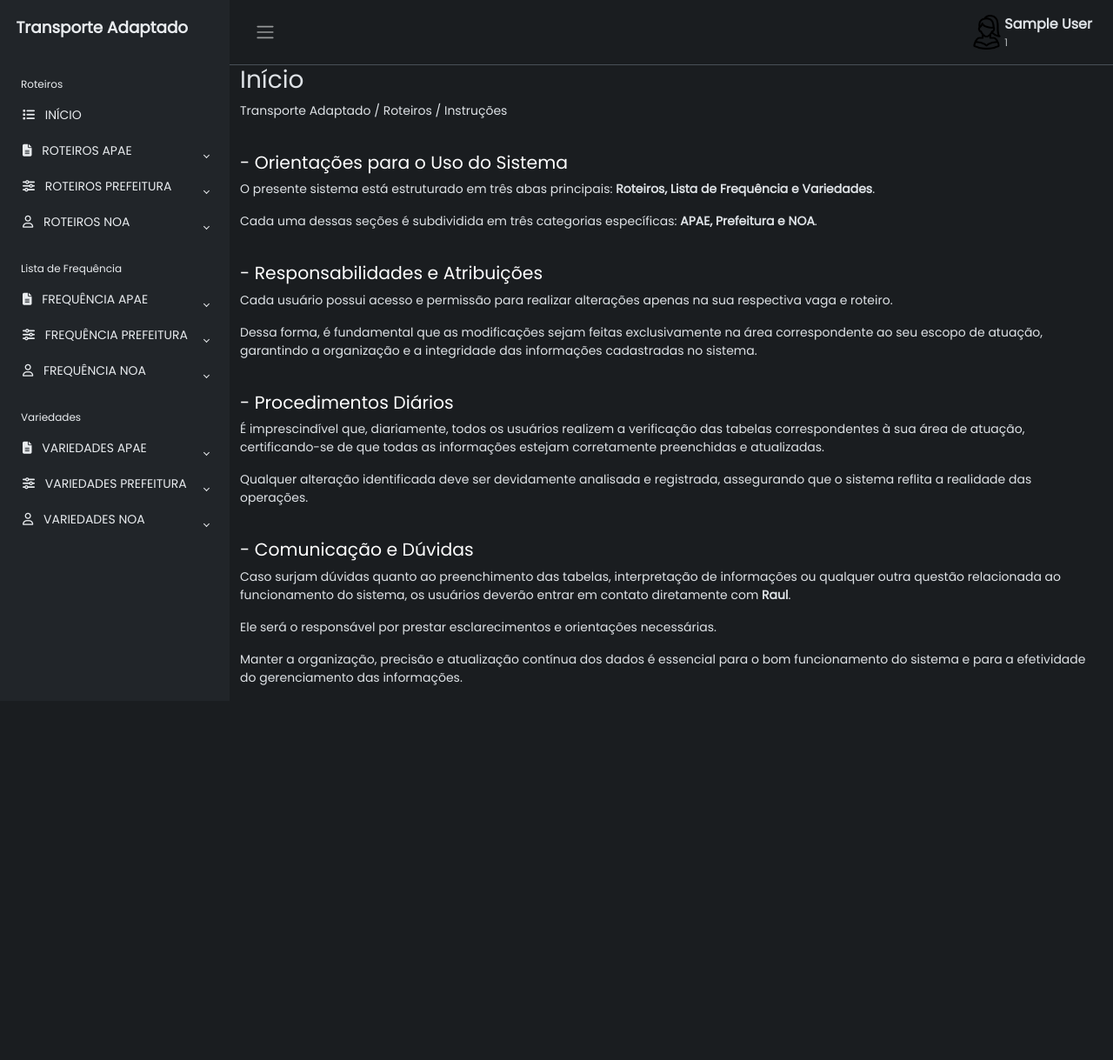
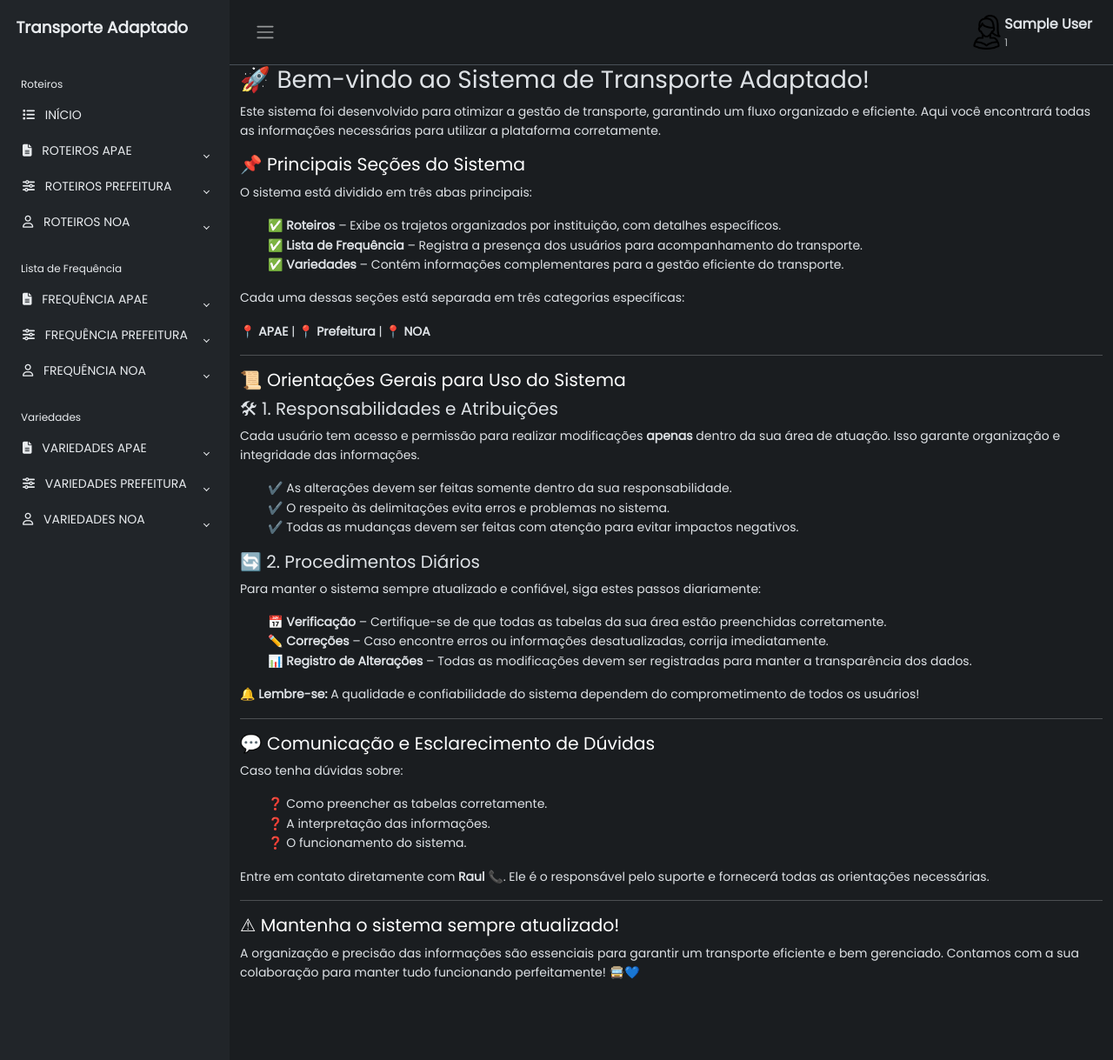
Before and after one commit to raulguiii/garagem, a Flask app: page /index in a window 1280 px wide. Shown: the whole page at 87% size. Before the commit the page ends 788 px from the top, so only its background shows below. Run offline with Flask 3, Linux system fonts and the light colour scheme; the visitor is signed in with stand-in values (Sample User, id 1); some libraries are stand-ins or nearby versions.

Commit message:
arrumando pagina de inicio

```diff
--- a/templates/index.html
+++ b/templates/index.html
@@ -239,50 +239,74 @@
             <!-- Conteúdo das Abas -->
             <div class="container-fluid">
                 <div class="tab-content">
-                    <div id="todosdados" class="tab-pane fade show active">
-                        <h3>Início</h3>
-                        <p>Transporte Adaptado / Roteiros / Instruções</p>
-                        <span>ㅤ</span>
-                        <h4> - Orientações para o Uso do Sistema</h4>
+                    <div id="todosdados" class="tab-pane fade show active" style="font-size: 14px; line-height: 1.6;">
+                        <h3>🚀 Bem-vindo ao Sistema de Transporte Adaptado!</h3>
                         <p>
-                            O presente sistema está estruturado em três abas principais:
-                            <strong>Roteiros, Lista de Frequência e Variedades</strong>.
+                            Este sistema foi desenvolvido para otimizar a gestão de transporte, garantindo um fluxo organizado e eficiente.
+                            Aqui você encontrará todas as informações necessárias para utilizar a plataforma corretamente.
                         </p>
+
+                        <h4>📌 Principais Seções do Sistema</h4>
+                        <p>O sistema está dividido em três abas principais:</p>
+                        <ul>
+                            <li>✅ <strong>Roteiros</strong> – Exibe os trajetos organizados por instituição, com detalhes específicos.</li>
+                            <li>✅ <strong>Lista de Frequência</strong> – Registra a presença dos usuários para acompanhamento do transporte.</li>
+                            <li>✅ <strong>Variedades</strong> – Contém informações complementares para a gestão eficiente do transporte.</li>
+                        </ul>
+                        <p>Cada uma dessas seções está separada em três categorias específicas:</p>
+                        <p>📍 <strong>APAE</strong> | 📍 <strong>Prefeitura</strong> | 📍 <strong>NOA</strong></p>
+
+                        <hr>
+
+                        <h4>📜 Orientações Gerais para Uso do Sistema</h4>
+
+                        <h5>🛠 1. Responsabilidades e Atribuições</h5>
                         <p>
-                            Cada uma dessas seções é subdividida em três categorias específicas:
-                            <strong>APAE, Prefeitura e NOA</strong>.
+                            Cada usuário tem acesso e permissão para realizar modificações <strong>apenas</strong> dentro da sua área de atuação.
+                            Isso garante organização e integridade das informações.
                         </p>
-                        <span>ㅤ</span>
-
-                        <h4> - Responsabilidades e Atribuições</h4>
+                        <ul>
+                            <li>✔️ As alterações devem ser feitas somente dentro da sua responsabilidade.</li>
+                            <li>✔️ O respeito às delimitações evita erros e problemas no sistema.</li>
+                            <li>✔️ Todas as mudanças devem ser feitas com atenção para evitar impactos negativos.</li>
+                        </ul>
+
+                        <h5>🔄 2. Procedimentos Diários</h5>
+                        <p>Para manter o sistema sempre atualizado e confiável, siga estes passos diariamente:</p>
+                        <ul>
+                            <li>📅 <strong>Verificação</strong> – Certifique-se de que todas as tabelas da sua área estão preenchidas corretamente.</li>
+                            <li>✏️ <strong>Correções</strong> – Caso encontre erros ou informações desatualizadas, corrija imediatamente.</li>
+                            <li>📊 <strong>Registro de Alterações</strong> – Todas as modificações devem ser registradas para manter a transparência dos dados.</li>
+                        </ul>
+                        <p><strong>🔔 Lembre-se:</strong> A qualidade e confiabilidade do sistema dependem do comprometimento de todos os usuários!</p>
+
+                        <hr>
+
+                        <h4>💬 Comunicação e Esclarecimento de Dúvidas</h4>
                         <p>
-                            Cada usuário possui acesso e permissão para realizar alterações apenas na sua respectiva vaga e roteiro.
+                            Caso tenha dúvidas sobre:
                         </p>
+                        <ul>
+                            <li>❓ Como preencher as tabelas corretamente.</li>
+                            <li>❓ A interpretação das informações.</li>
+                            <li>❓ O funcionamento do sistema.</li>
+                        </ul>
+                        <p>Entre em contato diretamente com <strong>Raul</strong> 📞. Ele é o responsável pelo suporte e fornecerá todas as orientações necessárias.</p>
+
+                        <hr>
+
+                        <h4>⚠ Mantenha o sistema sempre atualizado!</h4>
                         <p>
-                            Dessa forma, é fundamental que as modificações sejam feitas exclusivamente na área correspondente ao seu escopo de atuação, garantindo a organização e a integridade das informações cadastradas no sistema.
-                        </p>
-                        <span>ㅤ</span>
-                        <h4> - Procedimentos Diários</h4>
-                        <p>
-                            É imprescindível que, diariamente, todos os usuários realizem a verificação das tabelas correspondentes à sua área de atuação, certificando-se de que todas as informações estejam corretamente preenchidas e atualizadas.
-                        </p>
-                        <p>
-                            Qualquer alteração identificada deve ser devidamente analisada e registrada, assegurando que o sistema reflita a realidade das operações.
-                        </p>
-                        <span>ㅤ</span>
-                        <h4> - Comunicação e Dúvidas</h4>
-                        <p>
-                            Caso surjam dúvidas quanto ao preenchimento das tabelas, interpretação de informações ou qualquer outra questão relacionada ao funcionamento do sistema, os usuários deverão entrar em contato diretamente com <strong>Raul</strong>.
-                        </p>
-                        <p>
-                            Ele será o responsável por prestar esclarecimentos e orientações necessárias.
-                        </p>
-
-                        <p>
-                            Manter a organização, precisão e atualização contínua dos dados é essencial para o bom funcionamento do sistema e para a efetividade do gerenciamento das informações.
+                            A organização e precisão das informações são essenciais para garantir um transporte eficiente e bem gerenciado.
+                            Contamos com a sua colaboração para manter tudo funcionando perfeitamente! 🚍💙
                         </p>
                     </div>
-
+                    <p>
+                        ㅤ
+                    </p>
+                    <p>
+                        ㅤ
+                    </p>
 
 
 
```
Also changed, not shown: static/image/iconOnibus.png (added).
